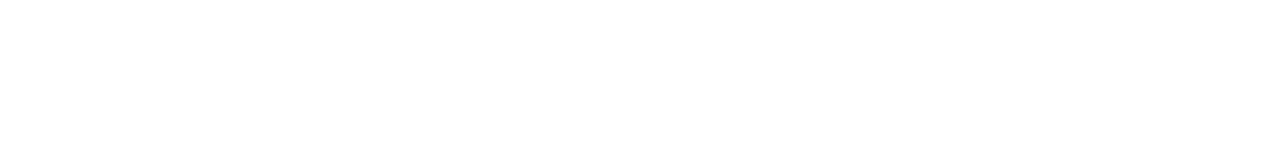
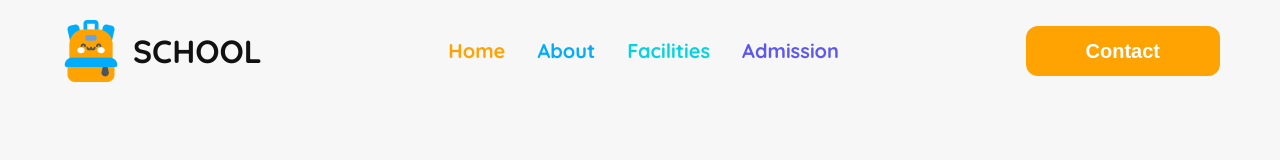
Before and after one commit to RifaOrin/Kids-School, a plain HTML site: page index.html in a window 1280 px wide. Drawn offline with Linux system fonts and the light colour scheme.

Commit message:
navbar style added with responsive design

```diff
--- a/index.html
+++ b/index.html
@@ -5,6 +5,38 @@
     <meta http-equiv="X-UA-Compatible" content="IE=edge" />
     <meta name="viewport" content="width=device-width, initial-scale=1.0" />
     <title>Kids School</title>
+    <link
+      rel="stylesheet"
+      href="https://cdnjs.cloudflare.com/ajax/libs/font-awesome/6.5.0/css/all.min.css"
+    />
+    <link rel="stylesheet" href="styles/kids.css" />
   </head>
-  <body></body>
+  <body class="quicksand">
+    <header>
+      <nav class="navbar flex">
+        <div class="logo-items flex">
+          <img src="assets/logo.png" alt="" class="logo" />
+          <h3 class="nav-title">School</h3>
+        </div>
+        <ul class="nav-items flex">
+          <li class="nav-item">
+            <a href="" class="nav-link" id="home">Home</a>
+          </li>
+          <li class="nav-item">
+            <a href="" class="nav-link" id="about">About</a>
+          </li>
+          <li class="nav-item">
+            <a href="" class="nav-link" id="facilities">Facilities</a>
+          </li>
+          <li class="nav-item">
+            <a href="" class="nav-link" id="admission">Admission</a>
+          </li>
+        </ul>
+        <button class="primary-btn" id="contact-btn">Contact</button>
+        <i class="fa-solid fa-bars"></i>
+      </nav>
+    </header>
+    <main></main>
+    <footer></footer>
+  </body>
 </html>
--- a/styles/kids.css
+++ b/styles/kids.css
@@ -0,0 +1,107 @@
+@import url("https://fonts.googleapis.com/css2?family=Quicksand:wght@300..700&display=swap");
+
+.quicksand {
+  font-family: "Quicksand", sans-serif;
+  font-optical-sizing: auto;
+  font-weight: 400;
+  font-style: normal;
+}
+* {
+  margin: 0;
+  padding: 0;
+}
+/* Shared Styles */
+:root {
+  --white-color: #f7f7f7;
+  --sky-blue: #01acfd;
+  --orange: #fea301;
+  --black: #111111;
+}
+.flex {
+  display: flex;
+}
+.primary-btn {
+  padding: 10px 60px;
+  background-color: var(--orange);
+  color: #ffffff;
+  border: none;
+  border-radius: 12px;
+  font-weight: 600;
+  font-size: 1.25rem;
+  line-height: 1.875rem;
+}
+body {
+  background-color: var(--white-color);
+}
+/* Navbar Styles */
+
+.navbar {
+  max-width: 1160px;
+  margin: 0 auto;
+}
+.navbar {
+  justify-content: space-between;
+  align-items: center;
+  margin-top: 20px;
+  margin-bottom: 20px;
+}
+.logo-items {
+  align-items: center;
+}
+.nav-items {
+  gap: 32px;
+  align-items: center;
+}
+.nav-item {
+  list-style: none;
+  font-weight: 700;
+  font-size: 1.25rem;
+  line-height: 1.875rem;
+}
+.nav-link {
+  text-decoration: none;
+}
+.nav-title {
+  font-weight: 700;
+  font-size: 2rem;
+  color: var(--black);
+  line-height: 1.875rem;
+  margin-left: 11px;
+  text-transform: uppercase;
+}
+#home {
+  color: #fea301;
+}
+#about {
+  color: #01acfd;
+}
+#facilities {
+  color: #05d4df;
+}
+#admission {
+  color: #5d58ef;
+}
+.fa-bars {
+  display: none;
+}
+@media screen and (max-width: 576px) {
+  .navbar {
+    max-width: 358px;
+  }
+  .nav-title {
+    display: none;
+  }
+  .nav-item {
+    display: none;
+  }
+  .fa-bars {
+    display: block;
+  }
+  .logo {
+    width: 46px;
+    height: 46px;
+  }
+  #contact-btn {
+    display: none;
+  }
+}
```
